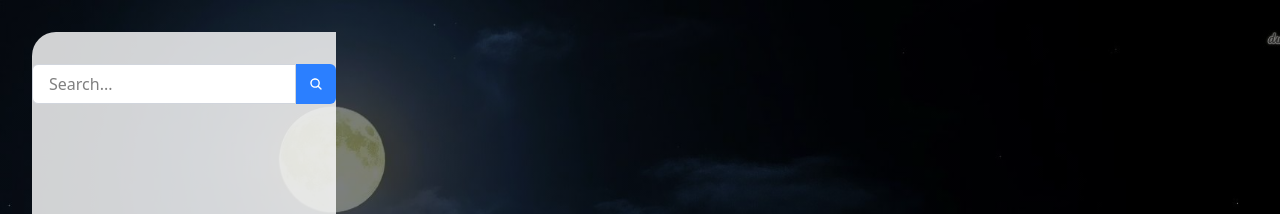
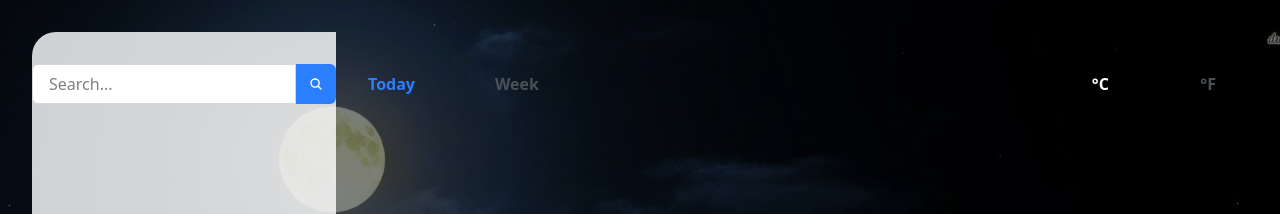
Before and after one commit to CodeWithSanket/ClimateX, a React (Vite) app: page / in a window 1280 px wide. Shown: the top 214 px of the page. Built offline with nearby package versions, Linux system fonts and the light colour scheme.

Commit message:
Added Weather ForeCast Display in MainData

```diff
--- a/src/App.tsx
+++ b/src/App.tsx
@@ -7,10 +7,11 @@ import DataContext from './context/useDataContext';
 
 function App() {
   const [locationValue, setLocationValue] = useState<string>("");
+  const [inputValue, setInputValue] = useState<string>("");
   const [data, setData] = useState<WeatherInfo | null>(null);
 
   return (
-    <SearchContext.Provider value={{ locationValue, setLocationValue }}>
+    <SearchContext.Provider value={{ locationValue, setLocationValue, inputValue, setInputValue }}>
       <DataContext.Provider value={{ data, setData }}>
         <Home />
       </DataContext.Provider>
--- a/src/Components/MainData/MainData.tsx
+++ b/src/Components/MainData/MainData.tsx
@@ -1,6 +1,30 @@
+import axios from "axios";
+import UpperNavBar from "./UpperNavBar";
+import { useContext, useEffect, useState } from "react";
+import SearchContext from "../../context/useSearchContext";
+import WeatherCardDisplay from "./WeatherCardDisplay";
+import WeatherData from "../../Interface/WeatherData";
+
 function MainData() {
+
+    const { inputValue } = useContext(SearchContext);
+    const [currentWeather, setCurrentWeather] = useState<WeatherData[]>([]);
+    useEffect(() => {
+        const fetchForecastData = async () => {
+            const response = await axios.get(`http://api.weatherapi.com/v1/forecast.json?key=7a3b3af98d3e464b80e183152251503&q=${inputValue}&days=1&aqi=no&alerts=no`);
+            console.log("Response: ", response.data?.forecast.forecastday[0].hour);
+            setCurrentWeather([...currentWeather, response.data?.forecast.forecastday[0].hour])
+        }
+        if (inputValue) {
+            fetchForecastData();
+        }
+    }, [inputValue])
+
+
     return (
         <div className="basis-9/12 text-black h-full bg-[#f6f6f8;] rounded-tr-3xl rounded-br-3xl">
+            <UpperNavBar />
+            <WeatherCardDisplay currentWeather={currentWeather[0]} />
         </div>
     );
 }
--- /dev/null
+++ b/src/Components/MainData/MiddleWeatherCard.tsx
@@ -0,0 +1,9 @@
+function MiddleWeatherCard() {
+    return (
+        <div>
+            Card
+        </div>
+    )
+}
+
+export default MiddleWeatherCard;
--- /dev/null
+++ b/src/Components/MainData/UpperNavBar.tsx
@@ -0,0 +1,60 @@
+import { useState } from "react";
+
+function UpperNavBar() {
+
+    const [isActive, setIsActive] = useState<boolean>(true);
+    const [isColour, setIsColour] = useState<boolean>(true);
+
+    const handleActiveState = () => {
+        if (isActive) {
+            setIsActive(false);
+        } else {
+            setIsActive(true);
+        }
+    }
+
+    const handleColourState = () => {
+        if (isColour) {
+            setIsColour(false);
+        } else {
+            setIsColour(true);
+        }
+    }
+
+
+    return (
+        <div className="flex justify-between items-center p-8">
+            {/* Left Section: Today and Week Buttons */}
+            <div className="flex gap-20 items-center">
+                <button
+                    className={isColour ? "text-blue-500 border-none bg-none text-[16px] font-bold text-[#495057] cursor-pointer capitalize" : "border-none bg-none text-[16px] font-semibold text-[#495057] cursor-pointer capitalize"}
+                    onClick={handleColourState}
+                >
+                    Today
+                </button>
+                <button
+                    className={!isColour ? "text-blue-500 border-none bg-none text-[16px] font-bold text-[#495057] cursor-pointer capitalize" : "border-none bg-none text-[16px] font-semibold text-[#495057] cursor-pointer capitalize"}
+                    onClick={handleColourState}
+                >
+                    Week
+                </button>
+            </div>
+
+            {/* Right Section: °C and °F Buttons */}
+            <div className="flex gap-20 items-center">
+                <button
+                    onClick={handleActiveState}
+                    className={isActive ? "w-[40px] h-[40px] font-bold rounded-[20px] border-none bg-black text-white text-[16px] text-[#495057] cursor-pointer" : "border-none bg-none text-[16px] font-bold text-[#495057]  cursor-pointer"}>
+                    °C
+                </button>
+                <button
+                    onClick={handleActiveState}
+                    className={!isActive ? "w-[40px] h-[40px] font-bold rounded-[20px] border-none bg-black text-white text-[16px]text-[#495057] cursor-pointer" : "border-none bg-none text-[16px] font-bold text-[#495057] cursor-pointer"}>
+                    °F
+                </button>
+            </div>
+        </div>
+    );
+}
+
+export default UpperNavBar;
--- /dev/null
+++ b/src/Components/MainData/WeatherCardDisplay.tsx
@@ -0,0 +1,83 @@
+import SunnyDay from "../../Assets/SunnyDay.png"
+import clearNight from '../../Assets/clearNight.png';
+import DayCloudy from '../../Assets/partly-cloudy-day.png';
+import Rain from '../../Assets/Rain.png';
+import ClearDayNight from '../../Assets/ClearDayNight.png';
+import Mist from '../../Assets/Mist.png'
+
+interface WeatherItem {
+    time: string;
+    temp_c: number;
+    is_day: number;
+    condition: {
+        text: string;
+    }
+}
+
+const getIcon = (weatherMode: string, is_day: number) => {
+    console.log("WeatherMode: ", weatherMode);
+    if (is_day) {
+        // Day Event
+        if (weatherMode === "Partly Cloudy" || weatherMode === "Overcast") {
+            return DayCloudy;
+        } else if (weatherMode === "Patchy rain nearby" || weatherMode === "Light rain") {
+            return Rain;
+        } else if (weatherMode === "clear-day") {
+            return SunnyDay;
+        } else if (weatherMode === "Mist") {
+            return Mist;
+        } else {
+            return SunnyDay;
+        }
+    } else if (is_day === 0) {
+        if (weatherMode === "Partly Cloudy" || weatherMode === "Overcast") {
+            return DayCloudy;
+        } else if (weatherMode === "partly-cloudy-night") {
+            return clearNight;
+        } else if (weatherMode === "Patchy rain nearby" || weatherMode === "Light rain") {
+            return Rain;
+        } else if (weatherMode === "Clear ") {
+            return ClearDayNight;
+        } else if (weatherMode === "Mist") {
+            return Mist;
+        }
+    }
+
+}
+
+
+
+function WeatherCardDisplay({ currentWeather }: { currentWeather: WeatherItem[] }) {
+
+    console.log("CurrentWeather: ", currentWeather)
+
+    return (
+        <div className="flex flex-wrap gap-5 mt-12 ml-7">
+            {currentWeather && currentWeather.map((item, index) => {
+                const weatherImage = getIcon(item.condition.text, item.is_day);
+                return (
+                    <div className="font-bold w-[100px] h-[130px] rounded-[20px] text-[#1a1a1a] bg-white text-center p-[10px_0] flex flex-col justify-between"
+                        key={index}
+                    >
+                        {/* First Block for Time */}
+                        <div>
+                            <h2>{item.time.slice(10)}</h2>
+                        </div>
+                        {/* Second Block for Current Day Status */}
+                        <div className="w-13 ml-6">
+                            <img src={weatherImage} />
+                        </div>
+
+                        {/* Third Block for Temperature */}
+                        <div>
+                            <span>{item.temp_c}</span>
+                            <span>°C</span>
+                        </div>
+                    </div>
+                )
+            })}
+        </div>
+    )
+}
+
+export default WeatherCardDisplay;
--- a/src/Components/SideBar/SearchButton/SearchButton.tsx
+++ b/src/Components/SideBar/SearchButton/SearchButton.tsx
@@ -7,16 +7,15 @@ import DataContext from "../../../context/useDataContext";
 
 
 function SearchButtonIcon() {
-    const { locationValue, setLocationValue } = useContext(SearchContext);
+    const { locationValue, setLocationValue, inputValue, setInputValue } = useContext(SearchContext);
     const [isButtonClicked, setIsButtonClicked] = useState<boolean>(false);
     const { setData } = useContext(DataContext);
-    const [inputValue, setInputValue] = useState<string>("");
 
     const handleClick = () => {
         if (locationValue.length > 0) {
-            setInputValue(locationValue);
             setIsButtonClicked(true);
             setLocationValue("");
+            setInputValue(locationValue);
         }
     }
 
--- a/src/Components/WeatherImage/WeatherImage.tsx
+++ b/src/Components/WeatherImage/WeatherImage.tsx
@@ -4,30 +4,28 @@ import DayCloudy from '../../Assets/partly-cloudy-day.png';
 import Rain from '../../Assets/Rain.png';
 import SunnyDay from '../../Assets/SunnyDay.png';
 import ClearDayNight from '../../Assets/ClearDayNight.png';
-import HotterSunny from '../../Assets/HotterSunny.png';
 import Mist from '../../Assets/Mist.png'
 
 const getIcon = (condition: { text: string }) => {
-    if (condition.text === "Partly cloudy" || condition.text === "Overcast") {
+    if (condition.text === "Partly Cloudy" || condition.text === "Overcast") {
         return DayCloudy;
     } else if (condition.text === "partly-cloudy-night") {
         return clearNight;
-    } else if (condition.text === "Patchy rain nearby") {
+    } else if (condition.text === "Patchy rain nearby" || condition.text === "Light rain") {
         return Rain;
     } else if (condition.text === "clear-day") {
         return SunnyDay;
-    } else if (condition.text === "clear-night") {
+    } else if (condition.text === "Clear") {
         return ClearDayNight;
     } else if (condition.text === "Mist") {
         return Mist;
-    } else {
-        return HotterSunny;
     }
 }
 
 function WeatherImage({ condition }: WeatherInfo) {
 
     const Weather = getIcon(condition);
+
 
     return (
         <img
--- /dev/null
+++ b/src/Interface/WeatherData.ts
@@ -0,0 +1,10 @@
+interface WeatherData {
+    time: string;
+    temp_c: number;
+    condition: {
+        text: string;
+        icon: string;
+    };
+}
+
+export default WeatherData;
--- a/src/context/useSearchContext.ts
+++ b/src/context/useSearchContext.ts
@@ -3,6 +3,8 @@ import { createContext } from "react";
 interface SearchContextProps {
     locationValue: string;
     setLocationValue(value: string): void;
+    inputValue: string;
+    setInputValue(value: string): void;
 }
 
 
```
Also changed, not shown: src/assets/HotterSunny.png (deleted).
